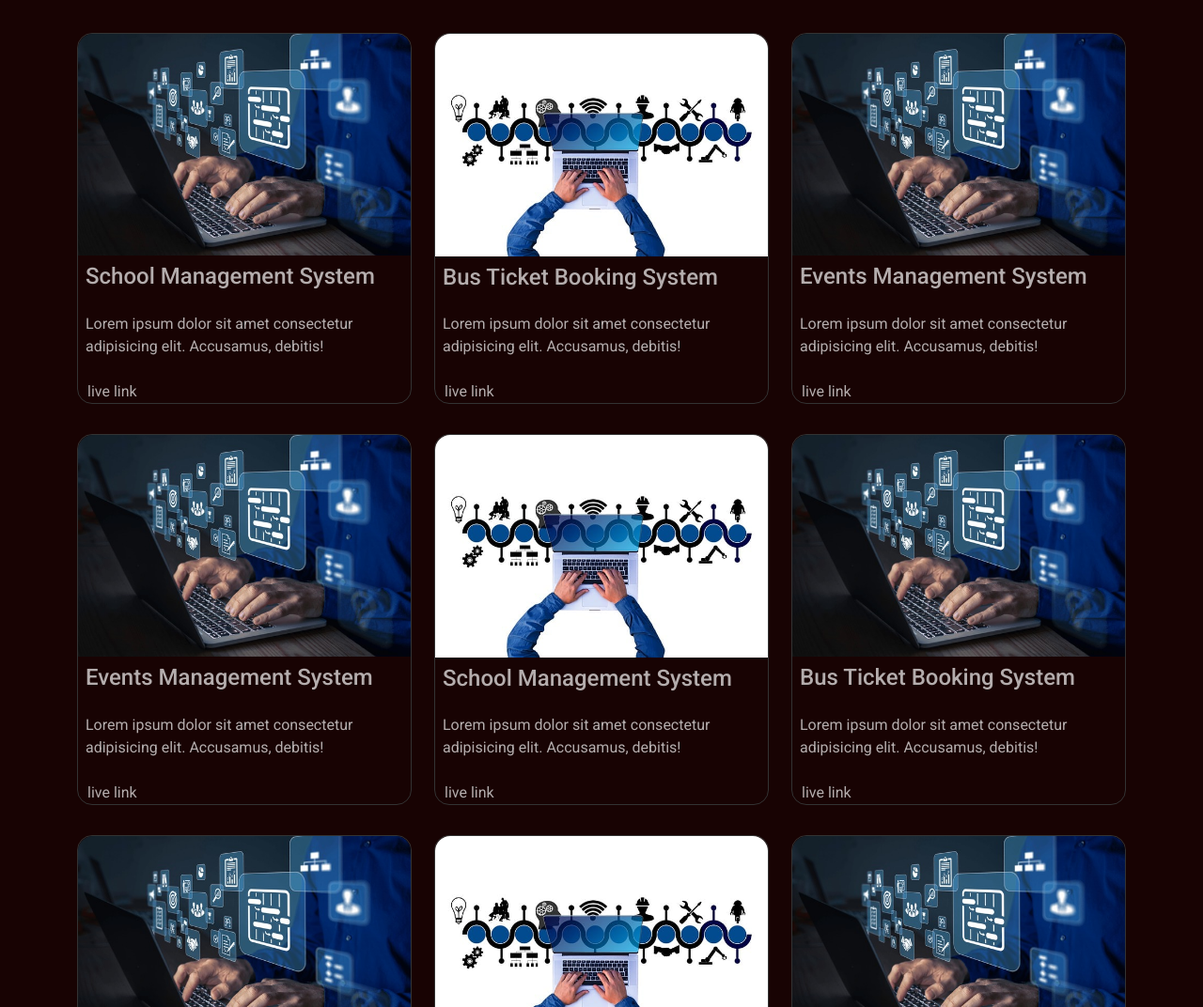
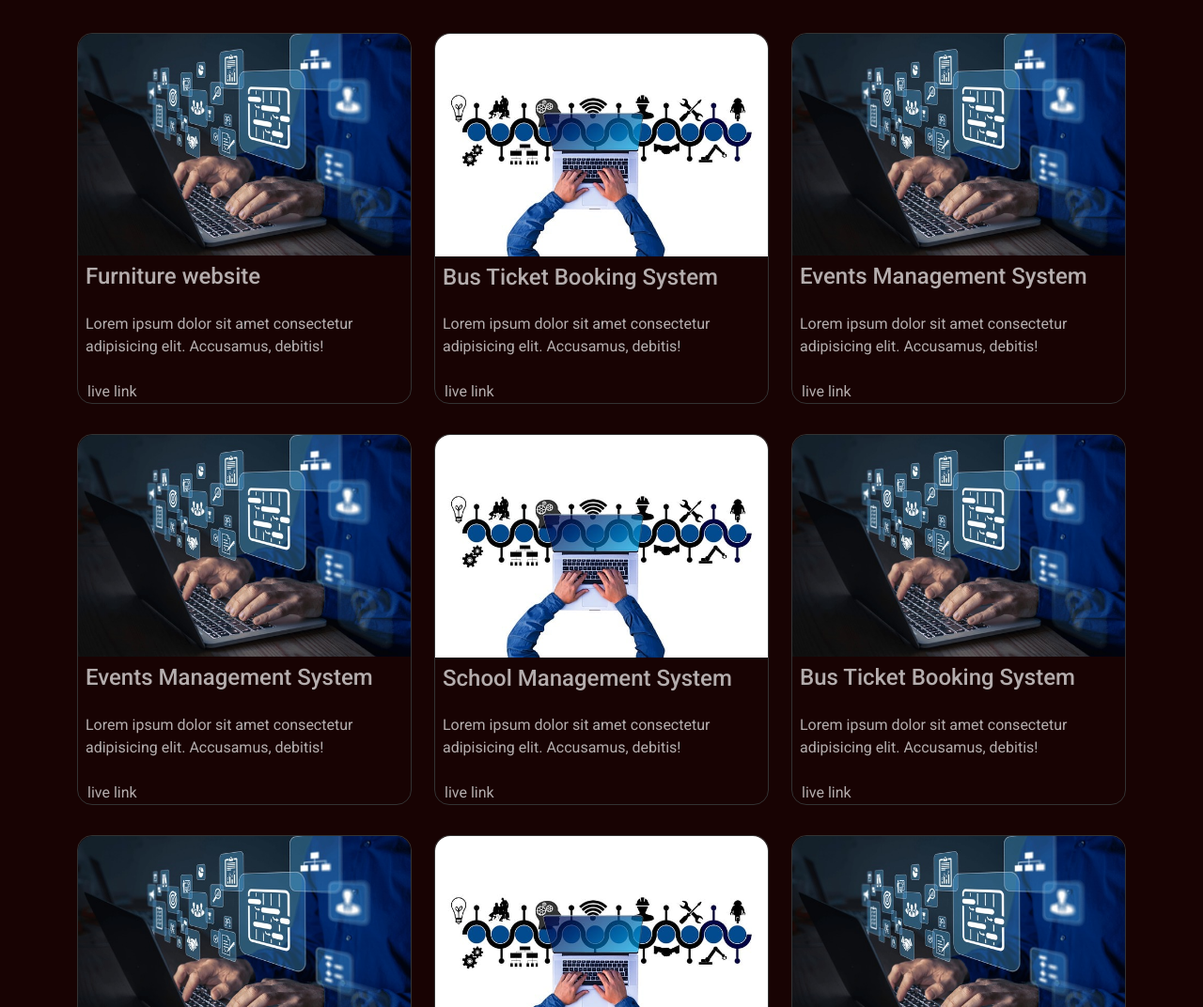
Before and after one commit to aviroy-div/portfolio, a plain HTML site: page index.html in a window 1280 px wide. Shown: the part 3075-4147 px from the top of the page at 94% size. Drawn offline with Linux system fonts and the light colour scheme.

```diff
--- a/index.html
+++ b/index.html
@@ -649,7 +649,7 @@
             <div class="col-md-4">
               <div class="port_photo">
                 <img class="img-fluid w-100" src="image/project1.jpg" alt="photo">
-                <h4 class="port_head">School Management System</h4>
+                <h4 class="port_head">Furniture website</h4>
                 <p class="port_content">
                   Lorem ipsum dolor sit amet consectetur adipisicing elit. Accusamus, debitis!
                 </p>
```
